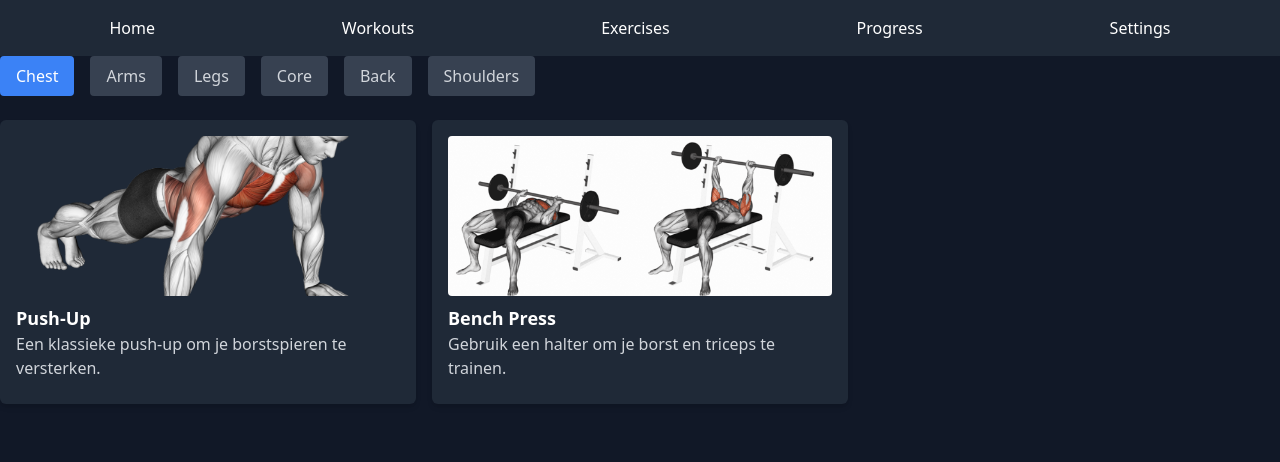
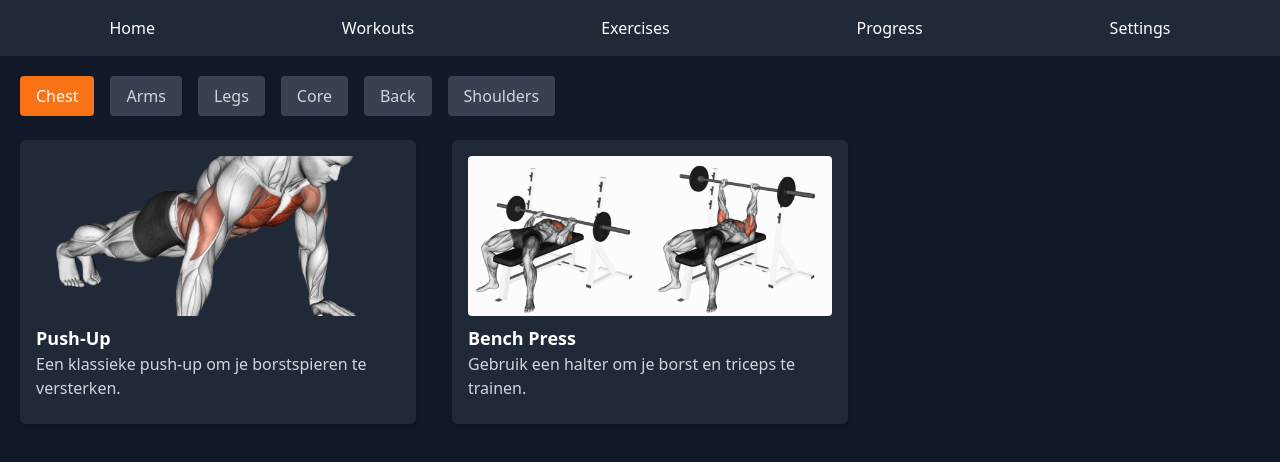
Before and after one commit to JaySchuurman/FitLog, a React (Vite) app: page /exercises in a window 1280 px wide. Shown: the top 462 px of the page. Built offline with nearby package versions, Linux system fonts and the light colour scheme.

Commit message:
Fixed some small stuff

```diff
--- a/src/pages/Exercises.jsx
+++ b/src/pages/Exercises.jsx
@@ -122,14 +122,14 @@ function Exercises({ selectedExercises: parentSelected = [], onChange }) {
   return (
     <div>
       {/* Bodypart buttons */}
-      <div className="flex gap-4 mb-6 flex-wrap">
+      <div className="flex gap-4 mb-6 flex-wrap mt-5 ml-5">
         {bodyParts.map((part) => (
           <button
             key={part}
             onClick={() => setSelectedBodyPart(part)}
             className={`px-4 py-2 rounded ${
               selectedBodyPart === part
-                ? "bg-blue-500 text-white"
+                ? "bg-orange-500 text-white"
                 : "bg-gray-700 text-gray-300"
             }`}
           >
@@ -139,7 +139,7 @@ function Exercises({ selectedExercises: parentSelected = [], onChange }) {
       </div>
 
       {/* Exercises grid */}
-      <div className="grid grid-cols-1 md:grid-cols-2 lg:grid-cols-3 gap-4">
+      <div className="grid grid-cols-1 md:grid-cols-2 lg:grid-cols-3 gap-9 ml-5">
         {exercises.map((exercise) => {
           const isSelected = selectedExercises.find((e) => e.id === exercise.id);
           return (
--- a/src/pages/Home.jsx
+++ b/src/pages/Home.jsx
@@ -6,7 +6,7 @@ export default function Home() {
       <div className="bg-gray-800 p-6 rounded-2xl shadow-lg">
         <h2 className="text-xl font-bold mb-2">Vandaag’s Workout</h2>
         <p className="text-gray-400">Geen workout gepland vandaag.</p>
-        <button className="mt-4 w-full bg-orange-500 py-2 rounded-xl font-semibold text-black hover:bg-orange-400">
+        <button className="mt-4 w-full bg-orange-500 py-2 rounded-xl font-semibold text-white hover:bg-orange-400">
           Nieuwe workout toevoegen
         </button>
       </div>
--- a/src/pages/Workouts.jsx
+++ b/src/pages/Workouts.jsx
@@ -25,7 +25,7 @@ export default function Workouts() {
 
       <button
         onClick={() => navigate("/new-workout")}
-        className="mt-6 w-full bg-blue-500 py-2 rounded-xl font-semibold hover:bg-blue-400"
+        className="mt-6 w-full bg-orange-500 py-2 rounded-xl font-semibold hover:bg-orange-400"
       >
         + Nieuwe workout maken
       </button>
```
